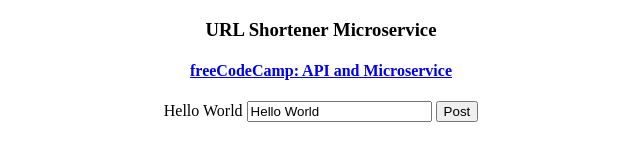
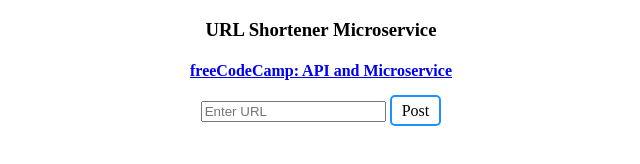
Before and after one commit to walterswoodward/url_shortener, a website: page public/index.html in a window 1280 px wide. Shown: the whole page, without its empty margins (319-959 px from the left). Drawn offline with nearby package versions, Linux system fonts and the light colour scheme.

Commit message:
frontend complete

```diff
--- a/public/index.html
+++ b/public/index.html
@@ -1,7 +1,7 @@
 <!DOCTYPE html>
 
 <html ng-app="shortUrlApp">
-  <!-- ng-app here instantiates the shortUrlApp Angular App -->
+  <!-- ng-app here instantiates the shortUrlApp Angular App. Now everything from shortUrlApp is available to everything inside the HTML tag-->
   <head>
       <link rel="stylesheet" href="styles.css">
       <script src="https://ajax.googleapis.com/ajax/libs/angularjs/1.6.9/angular.min.js"></script>
@@ -18,9 +18,9 @@
     </header>
     <!-- Notice controller here from app.js -->
     <div class="main" ng-controller='shortAppCtrl'>
-      {{urlToShorten}}
       <input placeholder="Enter URL" ng-model="urlToShorten"/>
-      <button>Post</button>
+      <!-- Above here ng-model is variable sent from the Angular App -->
+      <a class="post_button" ng-href="/new/{{urlToShorten}}">Post</a class="button">
     </div>
   </body>
 </html>
--- a/public/js/app.js
+++ b/public/js/app.js
@@ -6,6 +6,10 @@
 
 // Each controller is a mini application
 // $scope allows us to connect our javascript variables with our HTML variables
+// note*: In order to use our Angular variables in HTML we will need to include:
+// 1. `ng-app="shortUrlApp"` inside the html tag
+// 2. `ng-model="urlToShorten"` inside whichever element you plan to use this variable
 app.controller('shortAppCtrl', function($scope){
-  $scope.urlToShorten = "Hello World";
+  // This was just to test, commented out now because no default value is necessary
+  // $scope.urlToShorten = "Hello World";
 })
--- a/public/styles.css
+++ b/public/styles.css
@@ -2,6 +2,16 @@
   text-align: center;
 }
 
-.button {
-  background: red;
+.post_button {
+  /* background: dodgerblue; */
+  text-decoration: none;
+  color: black;
+  padding: 5px 10px 5px 10px;
+  border-radius: 5px ;
+  border: 2px solid dodgerblue;
 }
+
+.post_button:hover {
+cursor: pointer;
+background: grey
+}
```
